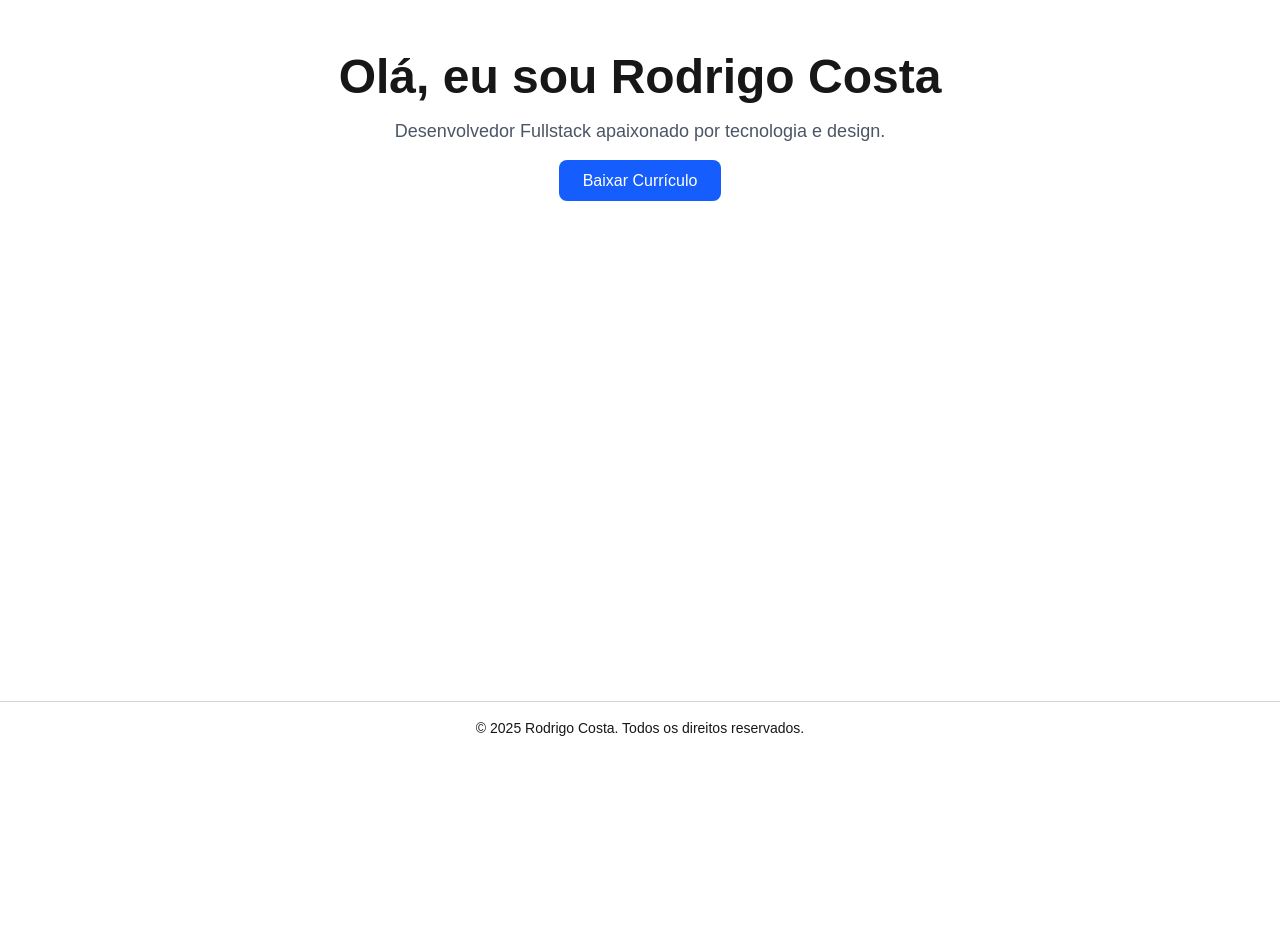
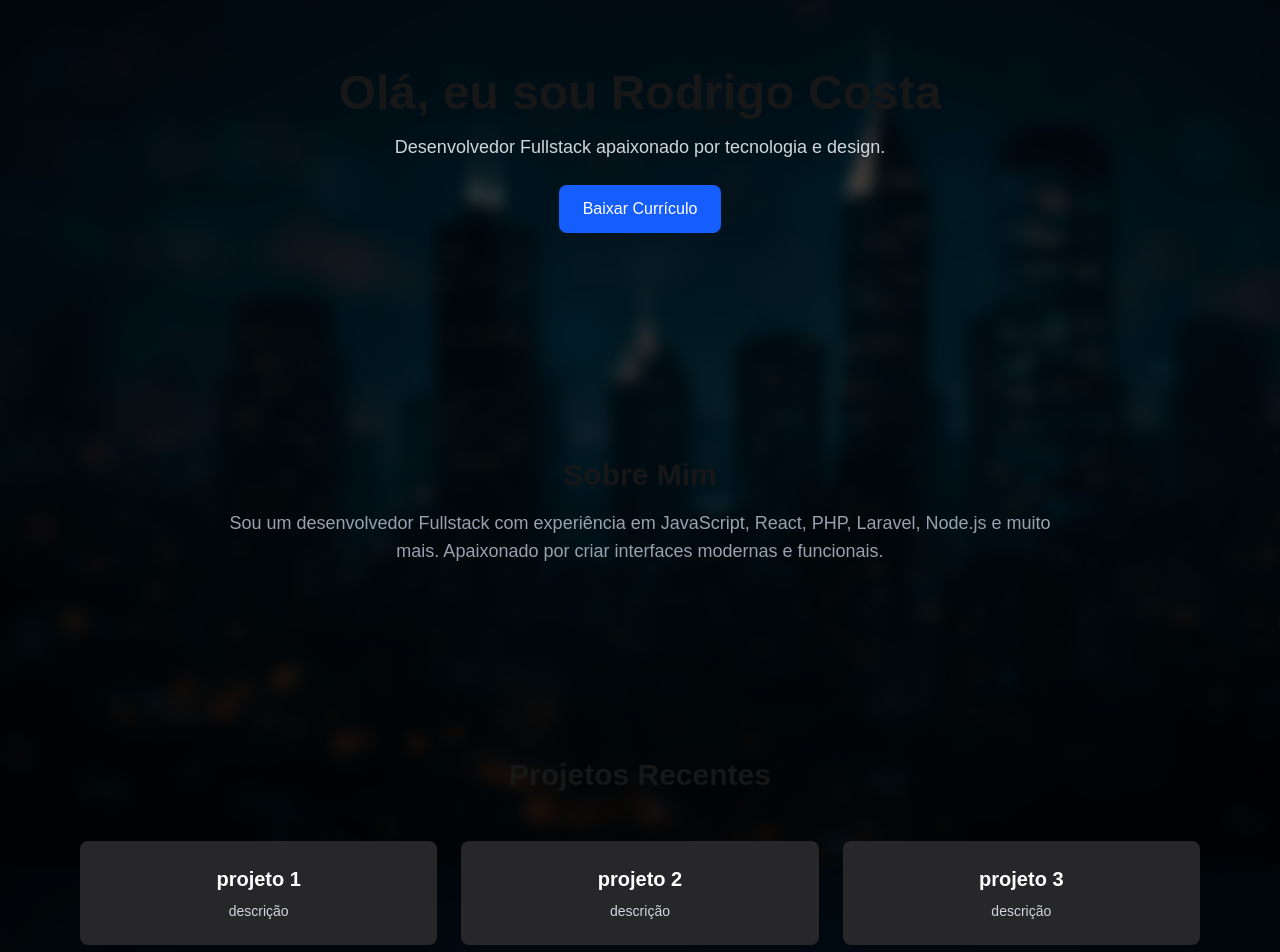
Before and after one commit to rcostagomes/RodrigoCosta, a Next.js app: page / in a window 1280 px wide. Shown: the part 160-1112 px from the top of the page. Before the commit the page ends 914 px from the top, so only its background shows below. Built offline with nearby package versions, Linux system fonts and the light colour scheme.

Commit message:
Layout Framer Motion

```diff
--- a/package.json
+++ b/package.json
@@ -9,6 +9,7 @@
     "lint": "next lint"
   },
   "dependencies": {
+    "framer-motion": "^12.9.1",
     "next": "15.3.1",
     "react": "^19.0.0",
     "react-dom": "^19.0.0",
--- a/src/app/layout.tsx
+++ b/src/app/layout.tsx
@@ -15,11 +15,16 @@ export default function RootLayout({
 }) {
   return (
     <html lang="pt-BR">
-      <body className="bg-[var(--background)] text-[var(--foreground)] transition-colors duration-300">
-        <Header />
-        <main className="min-h-screen px-6 py-10">{children}</main>
-        <Footer />
-      </body>
+    <body
+  className="min-h-screen bg-no-repeat bg-center bg-cover bg-fixed text-[var(--foreground)] transition-colors duration-300"
+  style={{ backgroundImage: "url('/bg-city.png')" }}
+>
+  <div className="backdrop-blur-sm bg-black/60 min-h-screen">
+    <Header />
+    <main className="px-6 py-10">{children}</main>
+    <Footer />
+  </div>
+</body>
     </html>
   );
 }
--- a/src/app/page.tsx
+++ b/src/app/page.tsx
@@ -1,17 +1,15 @@
 import Hero from '@/components/Hero';
 import Sobre from '@/components/Sobre';
 import Projetos from '@/components/Projetos';
+import Contato from '@/components/Contato';
 
 export default function HomePage() {
   return (
-    <main className="px-6 py-8">
+    <>
       <Hero />
       <Sobre />
       <Projetos />
-    </main>
+      <Contato />
+    </>
   );
 }
-export const metadata = {
-  title: 'Início | Portfólio',
-  description: 'Portfólio de um desenvolvedor web',
-};
--- /dev/null
+++ b/src/components/Contato.tsx
@@ -0,0 +1,24 @@
+'use client';
+import { motion } from 'framer-motion';
+
+export default function Contato() {
+  return (
+    <motion.section
+      id="contato"
+      className="py-24 px-4 max-w-xl mx-auto text-center"
+      initial={{ opacity: 0, y: 50 }}
+      whileInView={{ opacity: 1, y: 0 }}
+      viewport={{ once: true }}
+      transition={{ duration: 0.7 }}
+    >
+      <h2 className="text-3xl font-bold mb-6">Entre em contato</h2>
+      <p className="text-gray-400 mb-6">Me envie uma mensagem ou conecte-se comigo nas redes sociais.</p>
+      <a
+        href="mailto:seu@email.com"
+        className="inline-block bg-blue-600 text-white px-6 py-3 rounded-lg hover:bg-blue-700 transition"
+      >
+        Enviar Email
+      </a>
+    </motion.section>
+  );
+}
--- a/src/components/Hero.tsx
+++ b/src/components/Hero.tsx
@@ -1,17 +1,36 @@
+'use client';
+import { motion } from 'framer-motion';
+
 export default function Hero() {
   return (
-      <section className="text-center py-20">
-        <h1 className="text-5xl font-bold mb-4">Olá, eu sou Rodrigo Costa</h1>
-        <p className="text-lg text-gray-600 mb-6">
+    <section className="text-center py-32 px-4">
+      <motion.h1
+        initial={{ opacity: 0, y: 40 }}
+        animate={{ opacity: 1, y: 0 }}
+        transition={{ duration: 0.8 }}
+        className="text-5xl font-bold mb-4"
+      >
+        Olá, eu sou Rodrigo Costa
+      </motion.h1>
+
+      <motion.p
+        initial={{ opacity: 0, y: 20 }}
+        animate={{ opacity: 1, y: 0 }}
+        transition={{ duration: 1, delay: 0.3 }}
+        className="text-lg text-gray-300 mb-6"
+      >
         Desenvolvedor Fullstack apaixonado por tecnologia e design.
-        </p>
-        <a
+      </motion.p>
+
+      <motion.a
         href="/curriculo.pdf"
         download
-          className="bg-blue-600 text-white px-6 py-3 rounded-lg hover:bg-blue-700 transition"
+        whileHover={{ scale: 1.05 }}
+        whileTap={{ scale: 0.95 }}
+        className="inline-block bg-blue-600 text-white px-6 py-3 rounded-lg hover:bg-blue-700 transition"
       >
         Baixar Currículo
-        </a>
+      </motion.a>
     </section>
   );
 }
--- a/src/components/Projetos.tsx
+++ b/src/components/Projetos.tsx
@@ -1,6 +1,41 @@
+'use client';
+import { motion } from 'framer-motion';
+
+const projetos = [
+  { nome: 'projeto 1', tech: 'descrição' },
+  { nome: 'projeto 2', tech: 'descrição' },
+  { nome: 'projeto 3', tech: 'descrição' },
+];
+
 export default function Projetos() {
-    return (
-     <>
-     </>
-    );
-  }
+  return (
+    <section id="projetos" className="py-24 px-4 max-w-6xl mx-auto text-center">
+      <motion.h2
+        className="text-3xl font-bold mb-12"
+        initial={{ opacity: 0 }}
+        whileInView={{ opacity: 1 }}
+        transition={{ duration: 0.5 }}
+        viewport={{ once: true }}
+      >
+        Projetos Recentes
+      </motion.h2>
+
+      <div className="grid md:grid-cols-3 gap-6">
+        {projetos.map((proj, idx) => (
+          <motion.div
+            key={proj.nome}
+            className="bg-zinc-800 text-white p-6 rounded-lg shadow-lg hover:shadow-xl transition"
+            initial={{ opacity: 0, y: 40 }}
+            whileInView={{ opacity: 1, y: 0 }}
+            viewport={{ once: true }}
+            transition={{ delay: idx * 0.2, duration: 0.6 }}
+            whileHover={{ scale: 1.03 }}
+          >
+            <h3 className="text-xl font-semibold mb-2">{proj.nome}</h3>
+            <p className="text-sm text-gray-300">{proj.tech}</p>
+          </motion.div>
+        ))}
+      </div>
+    </section>
+  );
+}
--- a/src/components/Sobre.tsx
+++ b/src/components/Sobre.tsx
@@ -1,6 +1,21 @@
+'use client';
+import { motion } from 'framer-motion';
+
 export default function Sobre() {
-    return (
-     <>
-     </>
-    );
-  }
+  return (
+    <motion.section
+      id="sobre"
+      className="max-w-4xl mx-auto py-24 px-4 text-center"
+      initial={{ opacity: 0, y: 50 }}
+      whileInView={{ opacity: 1, y: 0 }}
+      viewport={{ once: true }}
+      transition={{ duration: 0.6 }}
+    >
+      <h2 className="text-3xl font-bold mb-4">Sobre Mim</h2>
+      <p className="text-gray-400 text-lg">
+        Sou um desenvolvedor Fullstack com experiência em JavaScript, React, PHP, Laravel,
+        Node.js e muito mais. Apaixonado por criar interfaces modernas e funcionais.
+      </p>
+    </motion.section>
+  );
+}
```
Also changed, not shown: public/bg-city.png (added), 1 other file (tests, documents, lock files or other folders). Lines whose indentation alone changed are shown as unchanged.
